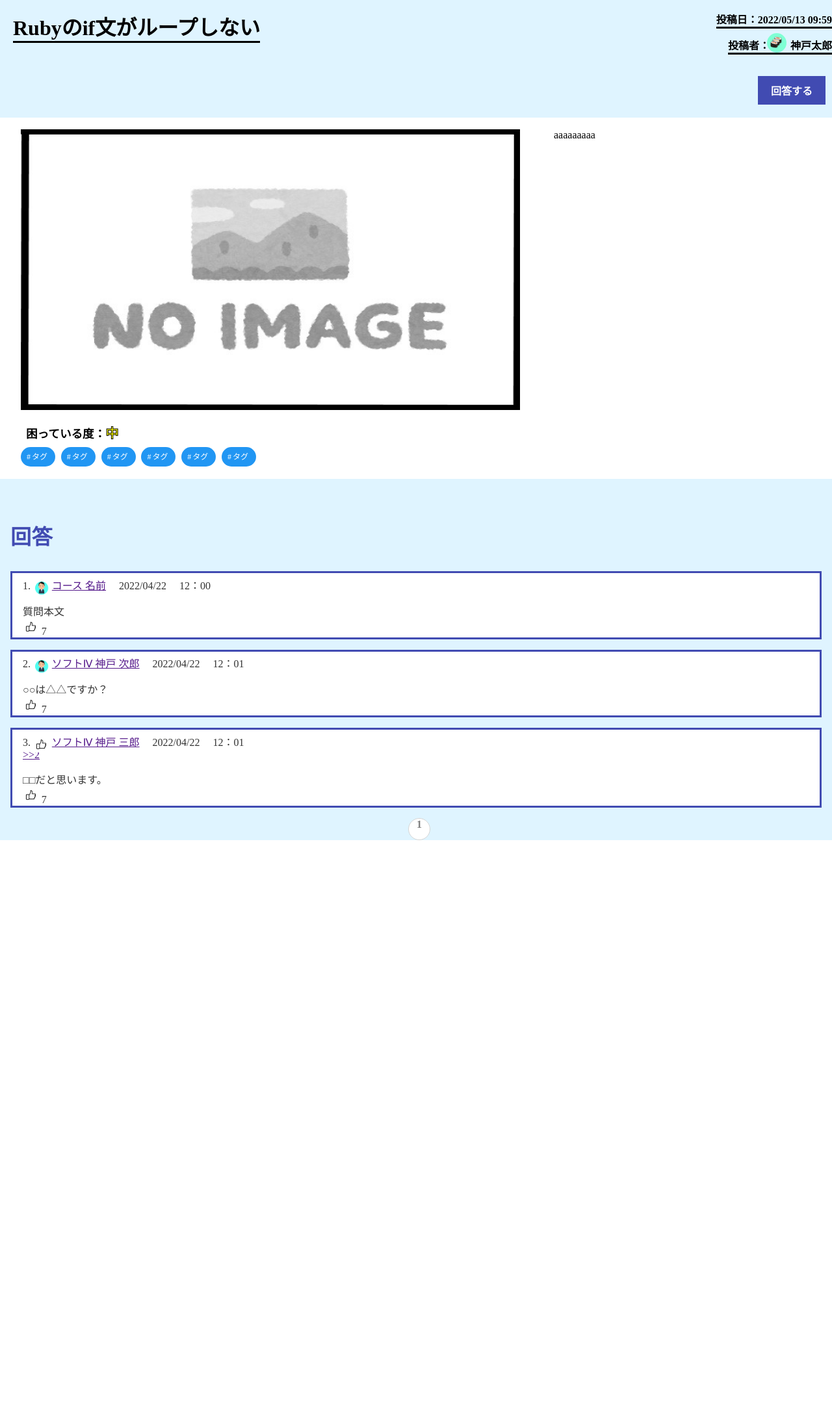
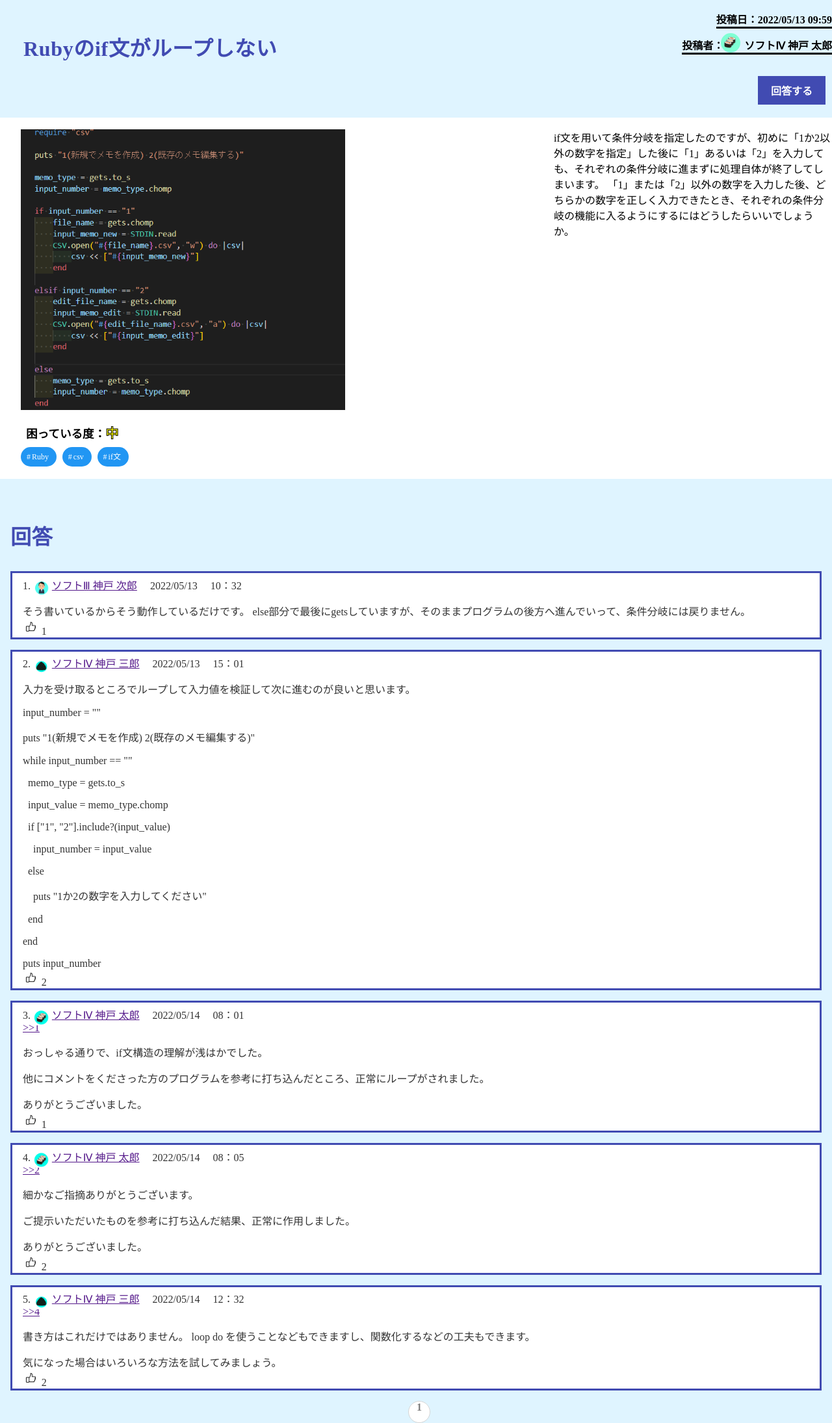
Before and after one commit to ohNarumi/PBL1, a PHP site: page /PBL1/question.php in a window 1280 px wide. Shown: the part 135-2325 px from the top of the page at 65% size. Before the commit the page ends 1428 px from the top, so only its background shows below. Run offline with PHP 8.4, Linux system fonts and the light colour scheme.

Commit message:
質問詳細画面の困っている度の追加+文章の作成#47

```diff
--- a/question.php
+++ b/question.php
@@ -14,7 +14,7 @@
     <!-- タイトル -->
     <div class="question_header">
         <div class="question_title">
-            <h1 class="underbar">Rubyのif文がループしない</h1>
+            <h1 class="title">Rubyのif文がループしない</h1>
         </div>
 
         <!-- 投稿日 -->
@@ -32,7 +32,7 @@
                 <img src="./images/user_icon_1.png" width="18" height="18">
             </div>
 
-            <h4 class="underbar">投稿者：　　神戸太郎</h4>
+            <h4 class="underbar">投稿者：　　ソフトⅣ 神戸 太郎</h4>
         </div>
         <div class="question_answer_btn">
             <a href="./question_answer.php" class="a_btn">回答する</a>
@@ -43,10 +43,11 @@
     <div class="question_box" >
         <!-- 質問の添付写真 -->
         <div class="question_photo">
-            <img src="./images/image_3.jpg" width="768" height="432">
+            <img src="./images/question_image_1.png" height="432">
         </div>
         <div class="question_data">
-            <p>aaaaaaaaa</p>
+            <p>if文を用いて条件分岐を指定したのですが、初めに「1か2以外の数字を指定」した後に「1」あるいは「2」を入力しても、それぞれの条件分岐に進まずに処理自体が終了してしまいます。
+                「1」または「2」以外の数字を入力した後、どちらかの数字を正しく入力できたとき、それぞれの条件分岐の機能に入るようにするにはどうしたらいいでしょうか。</p>
         </div>
 
         <!-- ハッシュタグ -->
@@ -54,12 +55,9 @@
             <p class="priority_text">困っている度：<span class="priority_rank_text_yellow">中</span></p>
             <section class="tag">
                 <ul>
-                    <li><a href="#"><span>タグ</span></a></li>
-                    <li><a href="#"><span>タグ</span></a></li>
-                    <li><a href="#"><span>タグ</span></a></li>
-                    <li><a href="#"><span>タグ</span></a></li>
-                    <li><a href="#"><span>タグ</span></a></li>
-                    <li><a href="#"><span>タグ</span></a></li>
+                    <li><a href="#"><span>Ruby</span></a></li>
+                    <li><a href="#"><span>csv</span></a></li>
+                    <li><a href="#"><span>if文</span></a></li>
                 </ul>
             </section>
         </div>
@@ -70,33 +68,73 @@
         <div class="content_comment">
             <p class="comment_number">1.</p>
             <img class="comment_icon" src="./images/user_icon_maru_1.png">
-            <a class="comment_text" href="">コース 名前</a>
-            <p class="comment_text">2022/04/22</p>
-            <p class="comment_text">12：00</p>
-            <p class="comment_text2">質問本文</p>
+            <a class="comment_text" href="">ソフトⅢ 神戸 次郎</a>
+            <p class="comment_text">2022/05/13</p>
+            <p class="comment_text">10：32</p>
+            <p class="comment_text2">そう書いているからそう動作しているだけです。
+                else部分で最後にgetsしていますが、そのままプログラムの後方へ進んでいって、条件分岐には戻りません。</p>
             <img class="message_icon" src="images/good.png">
-            <p class="message_icon_number">7</p>
+            <p class="message_icon_number">1</p>
         </div>
         <div class="content_comment">
             <p class="comment_number">2.</p>
-            <img class="comment_icon" src="./images/user_icon_maru_1.png">
-            <a class="comment_text" href="">ソフトⅣ 神戸 次郎</a>
-            <p class="comment_text">2022/04/22</p>
-            <p class="comment_text">12：01</p>
-            <p class="comment_text2">○○は△△ですか？</p>
+            <img class="comment_icon" src="./images/user_icon_maru_3.png">
+            <a class="comment_text" href="">ソフトⅣ 神戸 三郎</a>
+            <p class="comment_text">2022/05/13</p>
+            <p class="comment_text">15：01</p>
+            <p class="comment_text2">入力を受け取るところでループして入力値を検証して次に進むのが良いと思います。</p>
+            <p class="comment_text2">input_number = ""</p>
+            <p class="comment_text2">puts "1(新規でメモを作成) 2(既存のメモ編集する)"</p>
+            <p class="comment_text2">while input_number == ""</p>
+            <p class="comment_text2">&nbsp;&nbsp;memo_type = gets.to_s</p>
+            <p class="comment_text2">&nbsp;&nbsp;input_value = memo_type.chomp</p>
+            <p class="comment_text2">&nbsp;&nbsp;if ["1", "2"].include?(input_value)</p>
+            <p class="comment_text2">&nbsp;&nbsp;&nbsp;&nbsp;input_number = input_value</p>
+            <p class="comment_text2">&nbsp;&nbsp;else</p>
+            <p class="comment_text2">&nbsp;&nbsp;&nbsp;&nbsp;puts "1か2の数字を入力してください"</p>
+            <p class="comment_text2">&nbsp;&nbsp;end</p>
+            <p class="comment_text2">end</p>
+            <p class="comment_text2">puts input_number</p>
             <img class="message_icon" src="images/good.png">
-            <p class="message_icon_number">7</p>
+            <p class="message_icon_number">2</p>
         </div>
         <div class="content_comment">
             <p class="comment_number">3.</p>
-            <img class="comment_icon" src="./images/good.png">
+            <img class="comment_icon" src="./images/user_icon_maru_2.png">
+            <a class="comment_text" href="">ソフトⅣ 神戸 太郎</a>
+            <p class="comment_text">2022/05/14</p>
+            <p class="comment_text">08：01</p><br>
+            <a class="comment_text2" href="">>>1</a>
+            <p class="comment_text2">おっしゃる通りで、if文構造の理解が浅はかでした。</p>
+            <p class="comment_text2">他にコメントをくださった方のプログラムを参考に打ち込んだところ、正常にループがされました。</p>
+            <p class="comment_text2">ありがとうございました。</p>
+            <img class="message_icon" src="images/good.png">
+            <p class="message_icon_number">1</p>
+        </div>
+        <div class="content_comment">
+            <p class="comment_number">4.</p>
+            <img class="comment_icon" src="./images/user_icon_maru_2.png">
+            <a class="comment_text" href="">ソフトⅣ 神戸 太郎</a>
+            <p class="comment_text">2022/05/14</p>
+            <p class="comment_text">08：05</p><br>
+            <a class="comment_text2" href="">>>2</a>
+            <p class="comment_text2">細かなご指摘ありがとうございます。</p>
+            <p class="comment_text2">ご提示いただいたものを参考に打ち込んだ結果、正常に作用しました。</p>
+            <p class="comment_text2">ありがとうございました。</p>
+            <img class="message_icon" src="images/good.png">
+            <p class="message_icon_number">2</p>
+        </div>
+        <div class="content_comment">
+            <p class="comment_number">5.</p>
+            <img class="comment_icon" src="./images/user_icon_maru_3.png">
             <a class="comment_text" href="">ソフトⅣ 神戸 三郎</a>
-            <p class="comment_text">2022/04/22</p>
-            <p class="comment_text">12：01</p><br>
-            <a class="comment_text2" href="">>>2</a>
-            <p class="comment_text2">□□だと思います。</p>
+            <p class="comment_text">2022/05/14</p>
+            <p class="comment_text">12：32</p><br>
+            <a class="comment_text2" href="">>>4</a>
+            <p class="comment_text2">書き方はこれだけではありません。 loop do を使うことなどもできますし、関数化するなどの工夫もできます。</p>
+            <p class="comment_text2">気になった場合はいろいろな方法を試してみましょう。</p>
             <img class="message_icon" src="images/good.png">
-            <p class="message_icon_number">7</p>
+            <p class="message_icon_number">2</p>
         </div>
         <ul id="pagination">
             <li>1</li>
```
Also changed, not shown: images/question_image_1.png (added), images/user_icon_maru_2.png (added), images/user_icon_maru_3.png (added).
